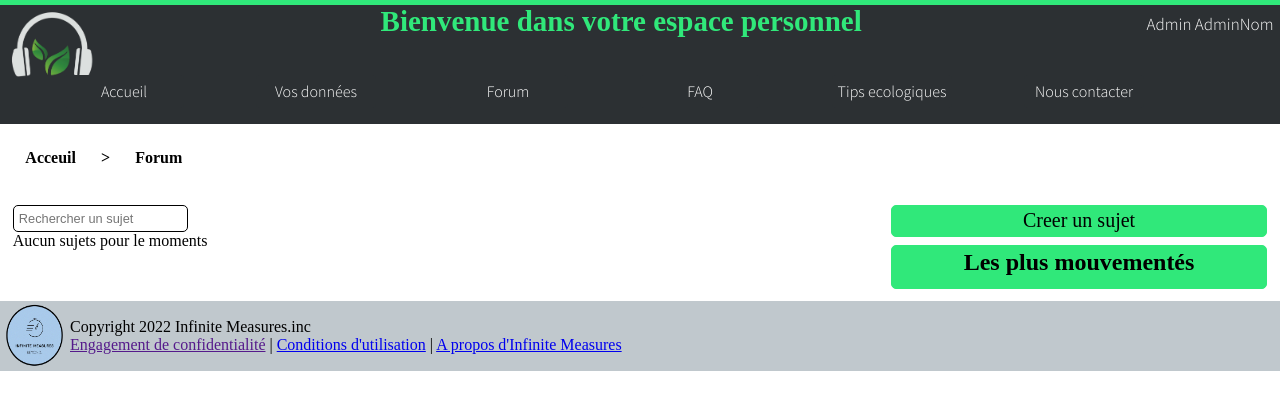
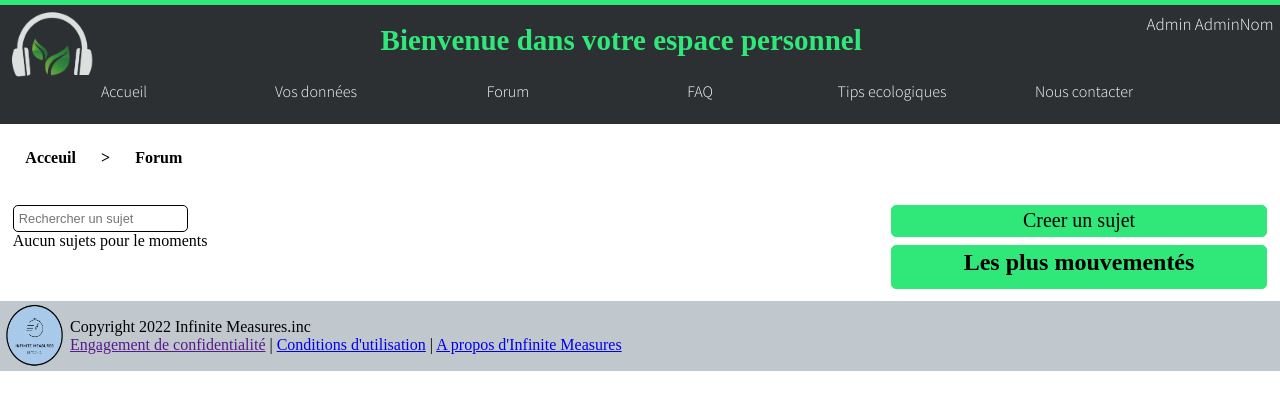
Before and after one commit to BenjaminBrehier/HealthyVibe, a PHP site: page /forum.php in a window 1280 px wide. Shown: the top 410 px of the page. Run offline with PHP 8.4, Linux system fonts and the light colour scheme; a user stored in the database is signed in; data comes from the database, SQL or seed files in the repository; data that the repository does not hold is empty.

Commit message:
Fix header

```diff
--- a/res/css/header.css
+++ b/res/css/header.css
@@ -39,7 +39,15 @@ header h2{
     font-size: 29px;
 }
 
+#h2box {
+  display:flex;
+  flex-direction:column;
+  padding-top: auto;
+  padding-bottom: auto;
+  justify-content: center;
+  height: auto;
 
+}
 /* PARTIE BASSE DU HEADER ("Vos Données", "Forum", etc.) */
 
 #main{
```
